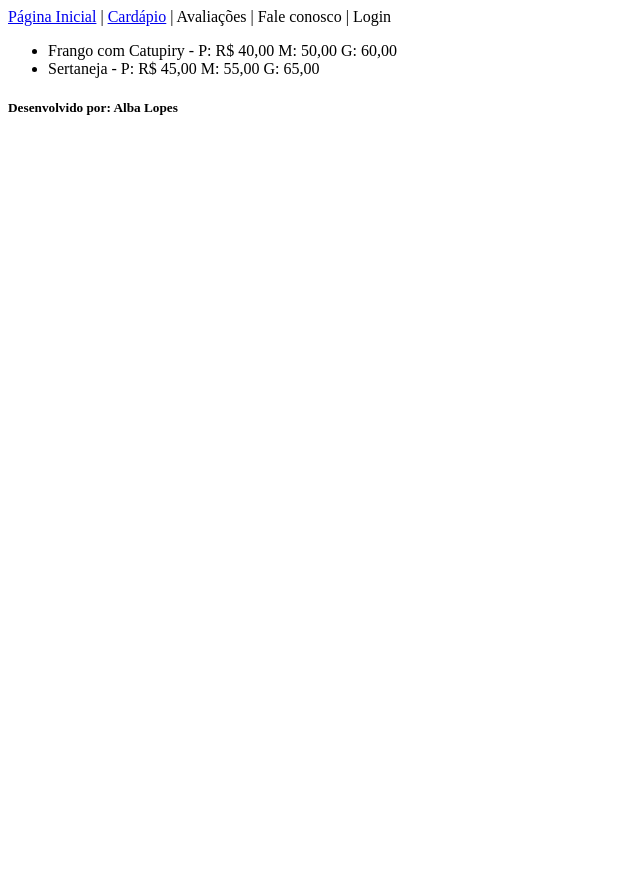
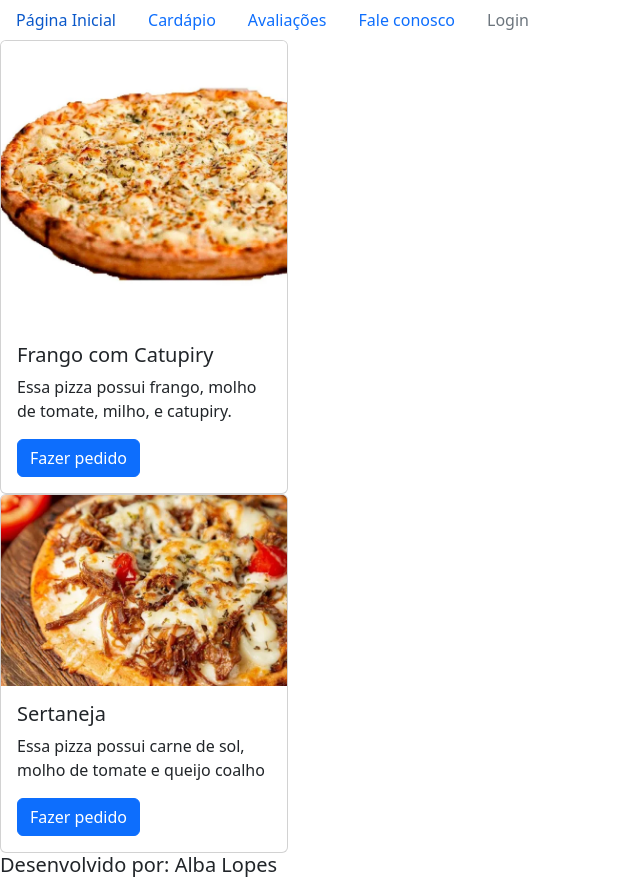
Before and after one commit to profaalbalopes/psi2022-pizzaria-1, a Flask app: page /cardapio in a window 1280 px wide. Shown: the whole page, without its empty margins (0-640 px from the left). Before the commit the page ends 115 px from the top, so only its background shows below. Run offline with Flask 2, Linux system fonts and the light colour scheme.

Commit message:
Adicionando bootstrap ao projeto

```diff
--- a/templates/base.html
+++ b/templates/base.html
@@ -6,13 +6,25 @@
       {% block titulo %}
       {% endblock %}
     </title>
+    <!-- CSS only -->
+  <link href="https://cdn.jsdelivr.net/npm/bootstrap@5.2.0-beta1/dist/css/bootstrap.min.css" rel="stylesheet" integrity="sha384-0evHe/X+R7YkIZDRvuzKMRqM+OrBnVFBL6DOitfPri4tjfHxaWutUpFmBp4vmVor" crossorigin="anonymous">
+
   </head>
   <body>
+    <!--
     <nav>
       <a href="/">Página Inicial</a> |
       <a href="/cardapio">Cardápio</a> |
       Avaliações |
       Fale conosco | Login
+    </nav> -->
+
+    <nav class="nav">
+      <a class="nav-link active" aria-current="page" href="/">Página Inicial</a>
+      <a class="nav-link" href="/cardapio">Cardápio</a>
+      <a class="nav-link" href="#">Avaliações</a>
+      <a class="nav-link" href="#">Fale conosco</a>
+      <a class="nav-link disabled">Login</a>
     </nav>
 
     <main>
@@ -23,5 +35,8 @@
     <footer>
       <h5>Desenvolvido por: Alba Lopes</h5>
     </footer>
+    <!-- JavaScript Bundle with Popper -->
+    <script src="https://cdn.jsdelivr.net/npm/bootstrap@5.2.0-beta1/dist/js/bootstrap.bundle.min.js" integrity="sha384-pprn3073KE6tl6bjs2QrFaJGz5/SUsLqktiwsUTF55Jfv3qYSDhgCecCxMW52nD2" crossorigin="anonymous"></script>
+
   </body>
 </html>
--- a/templates/cardapio.html
+++ b/templates/cardapio.html
@@ -5,8 +5,28 @@ Cardápio
 {% endblock %}
 
 {% block conteudo %}
+<!--
 <ul>
   <li>Frango com Catupiry - P: R$ 40,00 M: 50,00 G: 60,00</li>
   <li>Sertaneja - P: R$ 45,00 M: 55,00 G: 65,00</li>
-</ul>
+</ul>-->
+
+<div class="card" style="width: 18rem;">
+  <img src="/static/frango-catupiry.webp" class="card-img-top" alt="...">
+  <div class="card-body">
+    <h5 class="card-title">Frango com Catupiry</h5>
+    <p class="card-text">Essa pizza possui frango, molho de tomate, milho, e catupiry.</p>
+    <a href="#" class="btn btn-primary">Fazer pedido</a>
+  </div>
+</div>
+
+<div class="card" style="width: 18rem;">
+  <img src="/static/sertaneja.webp" class="card-img-top" alt="...">
+  <div class="card-body">
+    <h5 class="card-title">Sertaneja</h5>
+    <p class="card-text">Essa pizza possui carne de sol, molho de tomate e queijo coalho</p>
+    <a href="#" class="btn btn-primary">Fazer pedido</a>
+  </div>
+</div>
+
 {% endblock %}
```
Also changed, not shown: static/frango-catupiry.webp (added), static/sertaneja.webp (added).
